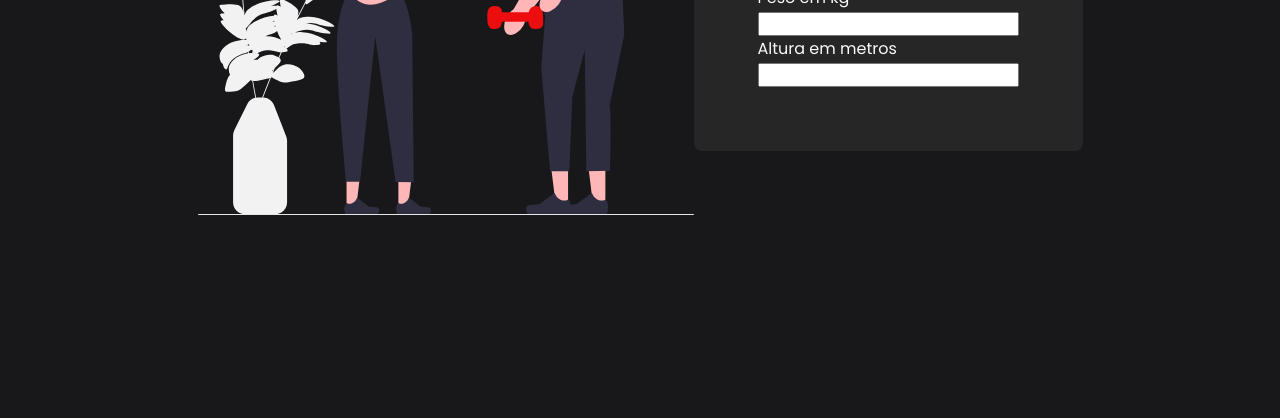
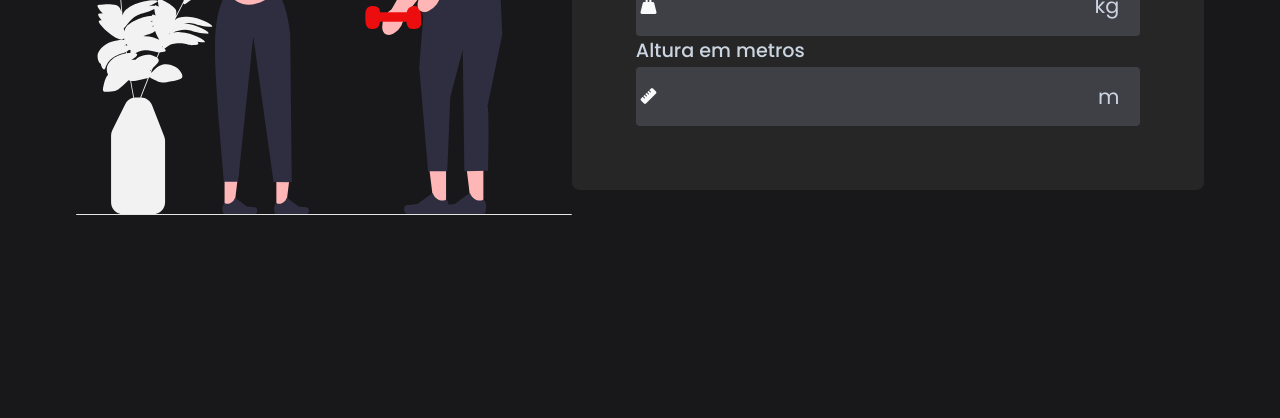
Before and after one commit to MARCELOlima564/tds2-revisao1, a plain HTML site: page index.html in a window 1280 px wide. Shown: the part 382-800 px from the top of the page. Drawn offline with Linux system fonts and the light colour scheme.

Commit message:
feat: add icons and styles

```diff
--- a/assets/css/style.index.css
+++ b/assets/css/style.index.css
@@ -34,3 +34,34 @@ img{
     flex-direction: column;
     padding: 2rem;
 }
+.input-box label {
+    font-weight: 500;
+    font-size: 1.2rem;
+    color: #cbd5e1;
+}
+.input-field {
+    display: flex;
+    align-items: center;
+    justify-content: space-between;
+    background-color: #3f3f46;
+    padding: 0.3rem;
+    border-radius: 4px;
+    margin-top: 2px;
+}
+.input-field input {
+    background-color: transparent;
+    border: none;
+    width: 100%;
+    font-size: 1.3rem;
+    color: #f8fafc;
+    padding: 0 0.5rem;
+}
+.input-field input::-webkit-outer-spin-button,
+.input-field input::-webkit-inner-spin-button {
+    appearance: none;
+}
+.unit, .icon {
+    color: #cbd5e1;
+    font-size: 1.3rem;
+    padding: 0.6rem 1rem;
+}
--- a/index.html
+++ b/index.html
@@ -3,6 +3,7 @@
 <head>
     <meta charset="UTF-8">
     <link rel="stylesheet" href="assets/css/style.index.css">
+    <link rel="stylesheet" href="https://cdnjs.cloudflare.com/ajax/libs/font-awesome/6.4.2/css/all.min.css" integrity="sha512-z3gLpd7yknf1YoNbCzqRKc4qyor8gaKU1qmn+CShxbuBusANI9QpRohGBreCFkKxLhei6S9CQXFEbbKuqLg0DA==" crossorigin="anonymous" referrerpolicy="no-referrer" />
     <script src="assets/js/script.index.js"></script>
     <meta name="viewport" content="width=device-width, initial-scale=1.0">
     <title>Calculadora IMC</title>
@@ -19,13 +20,17 @@
                 <div class="input-box">
                     <label for="weight">Peso em kg</label>
                     <div class="input-field">
+                        <i class="fa-solid fa-weight-hanging" icon></i>
                         <input type="number" id="weight" name="weight" required/>
+                        <span class="unit">kg</span>
                     </div>
                 </div>
                 <div class="input-box">
                     <label for="height">Altura em metros</label>
                     <div class="input-field">
+                        <i class="fa-solid fa-ruler" icon></i>
                         <input type="number" id="height" name="height" required/>
+                        <span class="unit">m</span>
                     </div>
                 </div>
             </div>
```
